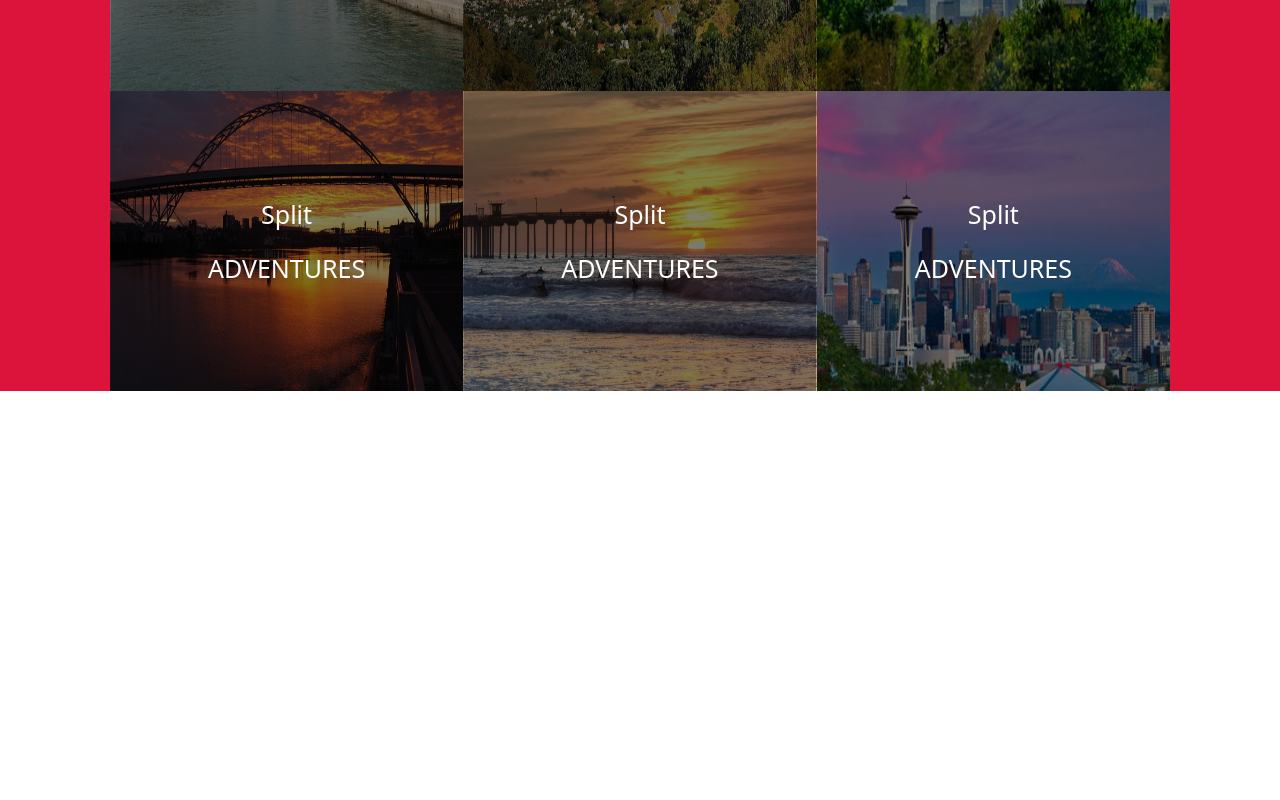
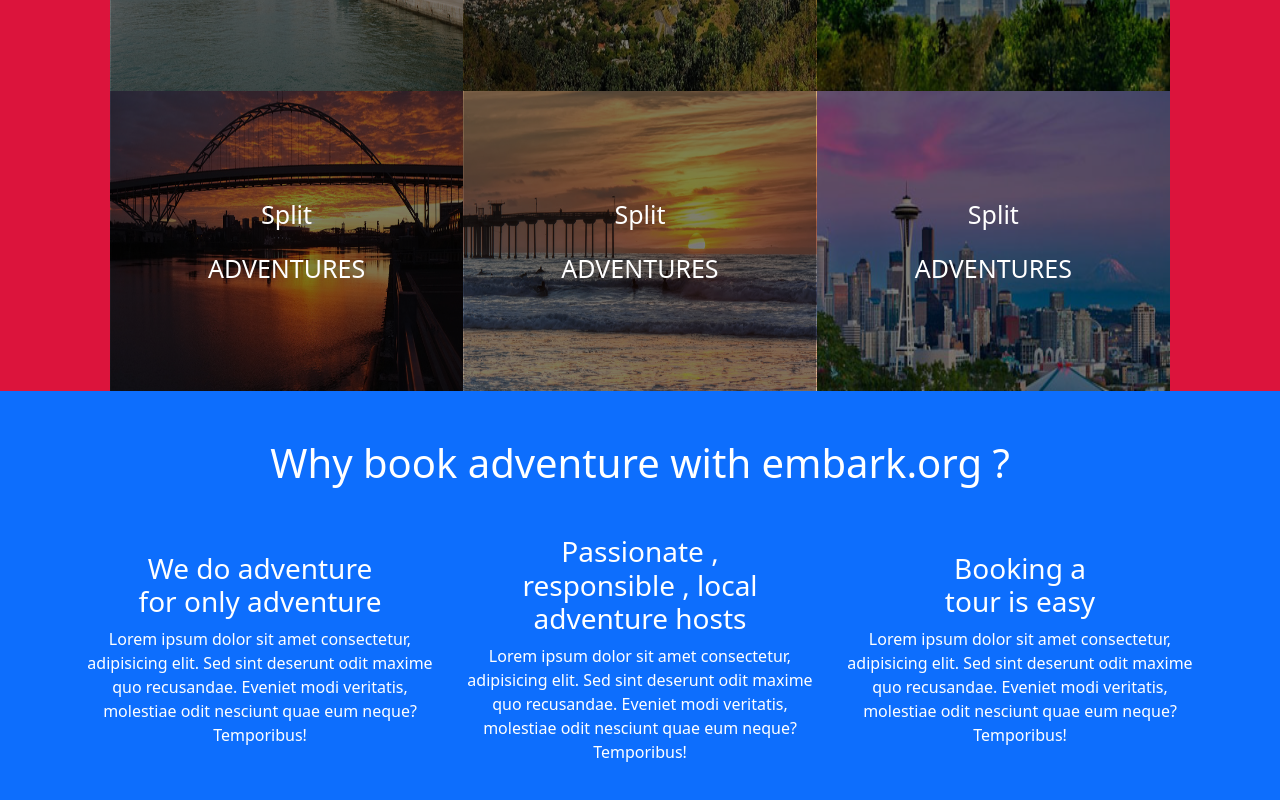
Before and after one commit to AhmedAbdrabou22/Vue-Project-one, a Vue app: page /#/ in a window 1280 px wide. Shown: the part 1051-1851 px from the top of the page. Before the commit the page ends 1442 px from the top, so only its background shows below. Built offline with nearby package versions, Linux system fonts and the light colour scheme.

Commit message:
first commit

```diff
--- a/src/components/adventure.vue
+++ b/src/components/adventure.vue
@@ -14,18 +14,20 @@
         </div>
     </div>
     <splitcomponents />
+    <adventurework/>
 </template>
 
 
 <script>
 import splitcomponents from './splitscomponent.vue'
+import adventurework from './adventurework.vue'
 export default {
     data() {
         return {
 
         }
     },
-    components: {splitcomponents}
+    components: {splitcomponents , adventurework}
 }
 </script>
 
--- /dev/null
+++ b/src/components/adventurework.vue
@@ -0,0 +1,35 @@
+<template>
+    <div class="bg-primary p-5">
+        <div class="container text-center">
+            <h1>Why book adventure with embark.org ?</h1>
+            <div class="row mt-5">
+            <div class="col-4 m-auto">
+                <h3 class="w-75 d-inline-block">We do adventure for only adventure</h3>
+                <p>Lorem ipsum dolor sit amet consectetur, adipisicing elit. Sed sint deserunt odit maxime quo recusandae. Eveniet modi veritatis, molestiae odit nesciunt quae eum neque? Temporibus!</p>
+            </div>
+            <div class="col-4 m-auto">
+                <h3 class="w-75 d-inline-block">Passionate , responsible , local adventure hosts</h3>
+                <p>Lorem ipsum dolor sit amet consectetur, adipisicing elit. Sed sint deserunt odit maxime quo recusandae. Eveniet modi veritatis, molestiae odit nesciunt quae eum neque? Temporibus!</p>
+            </div>
+            <div class="col-4 m-auto">
+                <h3 class="w-50 d-inline-block">Booking a tour is easy</h3>
+                <p>Lorem ipsum dolor sit amet consectetur, adipisicing elit. Sed sint deserunt odit maxime quo recusandae. Eveniet modi veritatis, molestiae odit nesciunt quae eum neque? Temporibus!</p>
+            </div>
+        </div>
+        </div>
+    </div>
+</template>
+
+
+
+<style scoped>
+    h1{
+        color: white;
+    }
+    h3{
+        color:white;
+    }
+    p{
+        color: white;
+    }
+</style>
```
